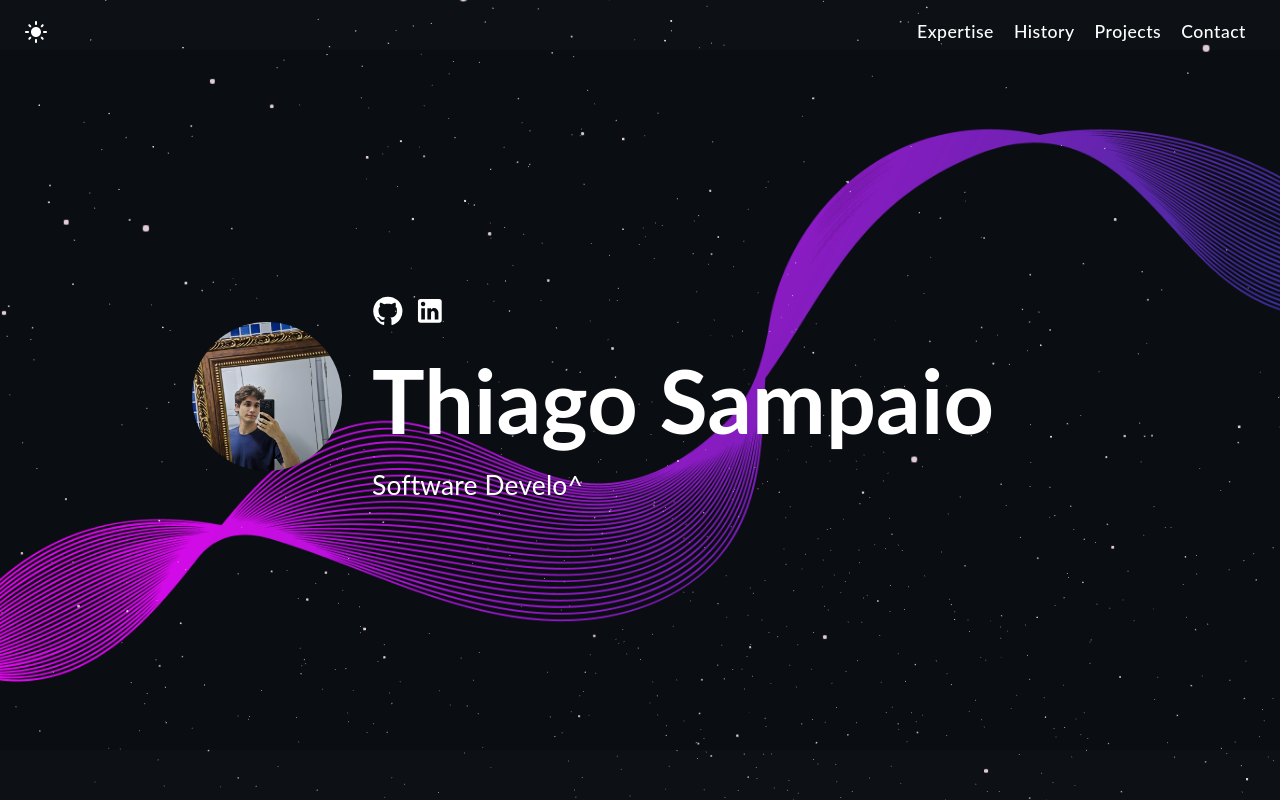
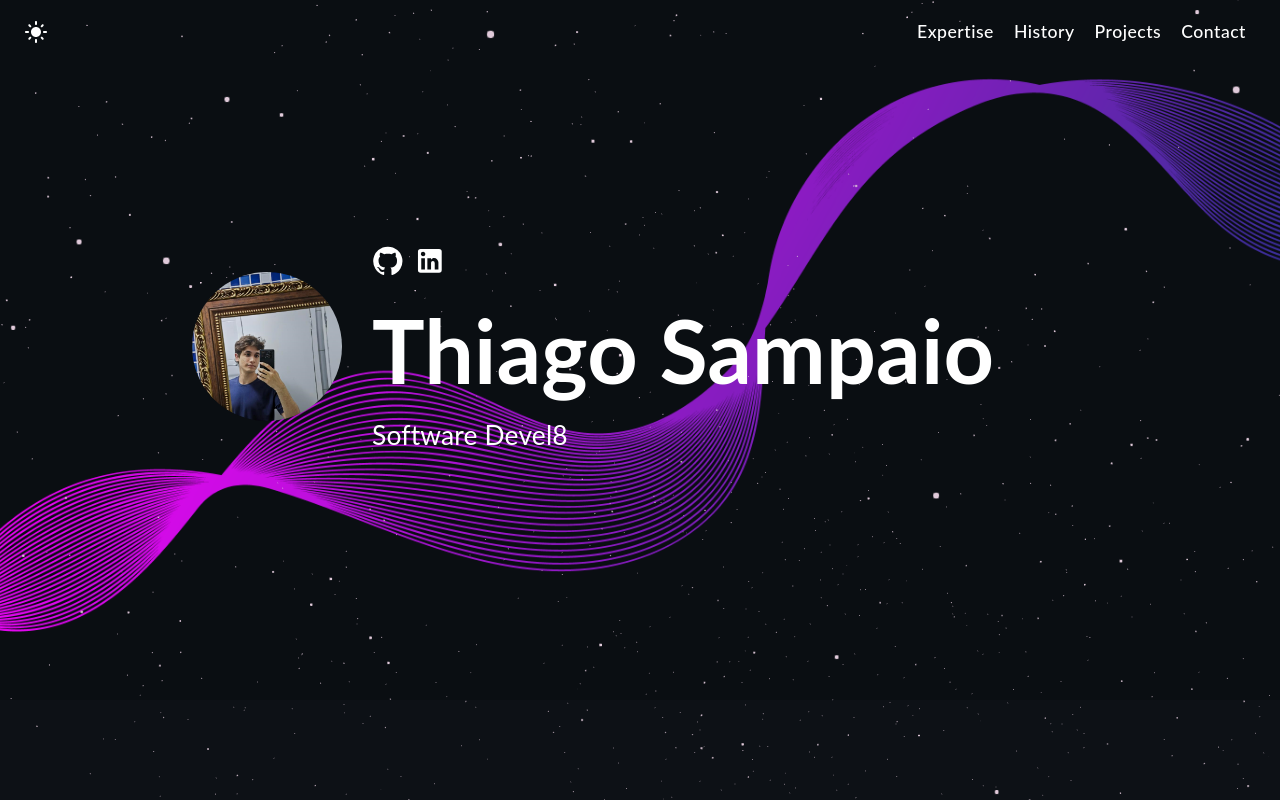
Before and after one commit to skaduhs5232/ThiagoSampaioPortifolio, a React (Create React App) app: page / in a window 1280 px wide. Shown: the top 800 px of the page. Built offline with nearby package versions, Linux system fonts and the light colour scheme.

Commit message:
Update index.scss

```diff
--- a/src/index.scss
+++ b/src/index.scss
@@ -69,7 +69,7 @@ p, a, h1, h2, h3, h4, h5, label, button {
   flex-direction: column;
   align-items: center;
   justify-content: center;
-  height: 100dvh;
+  height: 100%;
 }
 
 .header-image {
```
